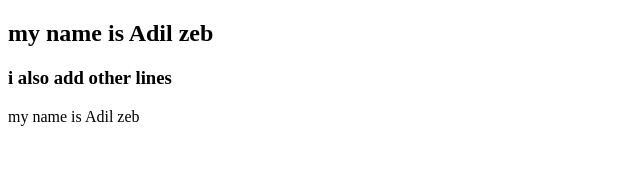
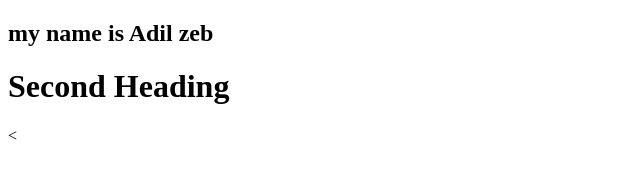
Before and after one commit to AdilZeb/ecommerce-html, a plain HTML site: page index.html in a window 1280 px wide. Shown: the whole page, without its empty margins (0-640 px from the left). Drawn offline with Linux system fonts and the light colour scheme.

Commit message:
Second Heading

```diff
--- a/index.html
+++ b/index.html
@@ -7,7 +7,7 @@
   </head>
   <body>
     <h2>my name is Adil zeb</h2>
-    <h3>i also add other lines</h3>
-    my name is Adil zeb
+    <h1>Second Heading</h1>
+    <
   </body>
 </html>
```
